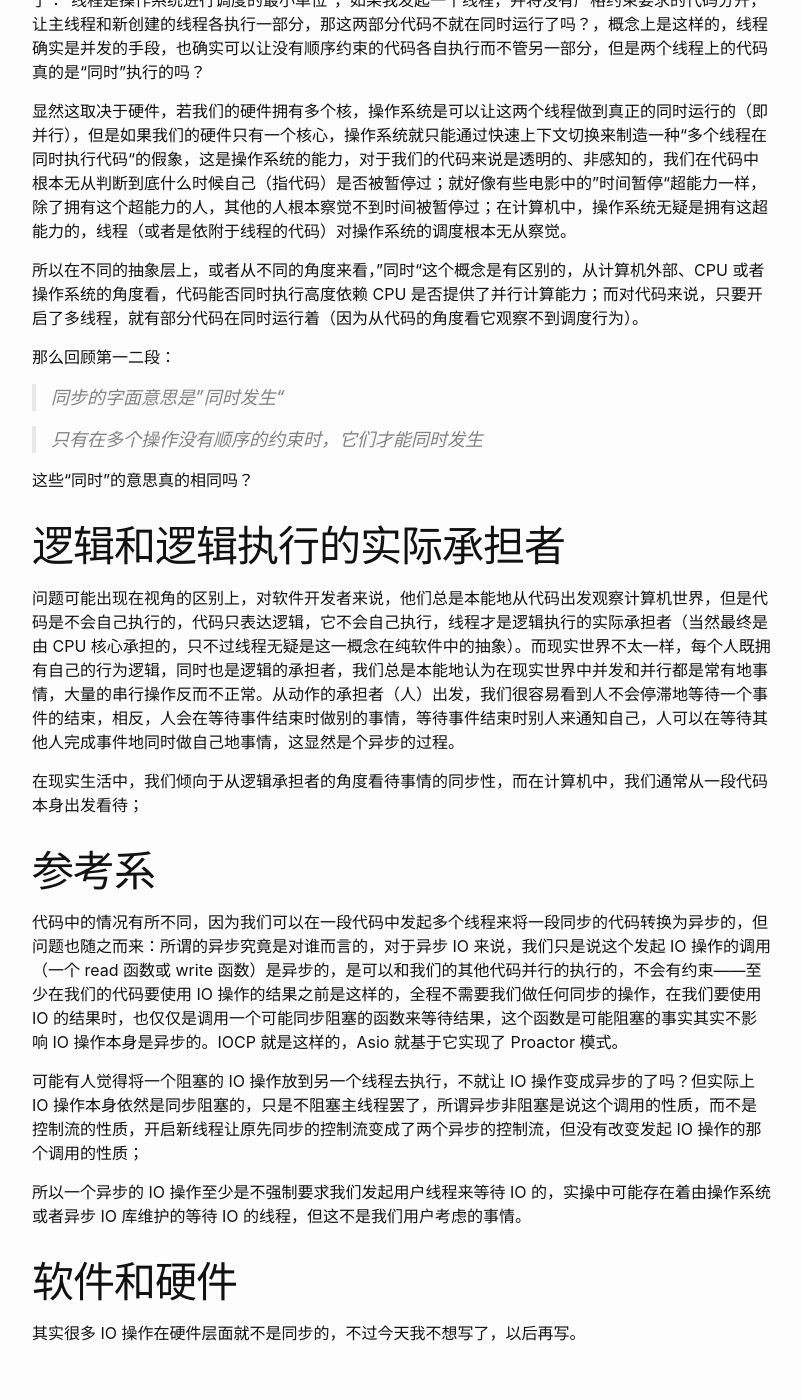
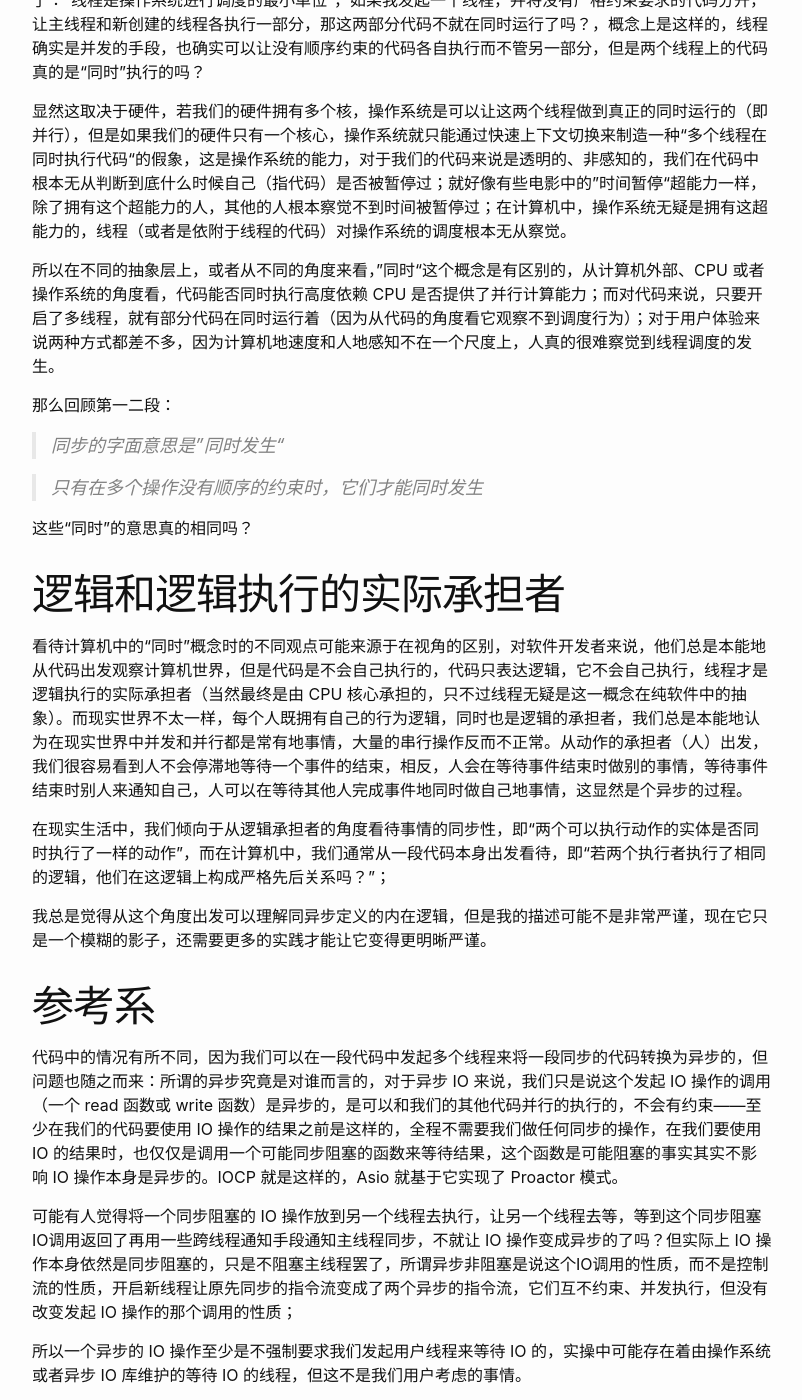
Before and after one commit to SoTTT/SoTTT.github.io, a Jekyll site: the page built from _posts/2023-12-2-async.md, in a window 1280 px wide and 1400 px high, scrolled down 1686 px. Shown: the whole window, without its empty margins (238-1040 px from the left). Built offline with Jekyll 4.4.1, drawn with Linux system fonts in a browser that asks for light colours; some of the changed text lies outside the part shown.

Commit message:
new content

```diff
--- a/_posts/2023-12-2-async.md
+++ b/_posts/2023-12-2-async.md
@@ -45,7 +45,7 @@
 
 显然这取决于硬件，若我们的硬件拥有多个核，操作系统是可以让这两个线程做到真正的同时运行的（即并行），但是如果我们的硬件只有一个核心，操作系统就只能通过快速上下文切换来制造一种“多个线程在同时执行代码“的假象，这是操作系统的能力，对于我们的代码来说是透明的、非感知的，我们在代码中根本无从判断到底什么时候自己（指代码）是否被暂停过；就好像有些电影中的”时间暂停“超能力一样，除了拥有这个超能力的人，其他的人根本察觉不到时间被暂停过；在计算机中，操作系统无疑是拥有这超能力的，线程（或者是依附于线程的代码）对操作系统的调度根本无从察觉。
 
-所以在不同的抽象层上，或者从不同的角度来看，”同时“这个概念是有区别的，从计算机外部、CPU 或者操作系统的角度看，代码能否同时执行高度依赖 CPU 是否提供了并行计算能力；而对代码来说，只要开启了多线程，就有部分代码在同时运行着（因为从代码的角度看它观察不到调度行为）。
+所以在不同的抽象层上，或者从不同的角度来看，”同时“这个概念是有区别的，从计算机外部、CPU 或者操作系统的角度看，代码能否同时执行高度依赖 CPU 是否提供了并行计算能力；而对代码来说，只要开启了多线程，就有部分代码在同时运行着（因为从代码的角度看它观察不到调度行为）；对于用户体验来说两种方式都差不多，因为计算机地速度和人地感知不在一个尺度上，人真的很难察觉到线程调度的发生。
 
 那么回顾第一二段：
 
@@ -57,18 +57,36 @@
 
 # 逻辑和逻辑执行的实际承担者
 
-问题可能出现在视角的区别上，对软件开发者来说，他们总是本能地从代码出发观察计算机世界，但是代码是不会自己执行的，代码只表达逻辑，它不会自己执行，线程才是逻辑执行的实际承担者（当然最终是由 CPU 核心承担的，只不过线程无疑是这一概念在纯软件中的抽象）。而现实世界不太一样，每个人既拥有自己的行为逻辑，同时也是逻辑的承担者，我们总是本能地认为在现实世界中并发和并行都是常有地事情，大量的串行操作反而不正常。从动作的承担者（人）出发，我们很容易看到人不会停滞地等待一个事件的结束，相反，人会在等待事件结束时做别的事情，等待事件结束时别人来通知自己，人可以在等待其他人完成事件地同时做自己地事情，这显然是个异步的过程。
+看待计算机中的“同时”概念时的不同观点可能来源于在视角的区别，对软件开发者来说，他们总是本能地从代码出发观察计算机世界，但是代码是不会自己执行的，代码只表达逻辑，它不会自己执行，线程才是逻辑执行的实际承担者（当然最终是由 CPU 核心承担的，只不过线程无疑是这一概念在纯软件中的抽象）。而现实世界不太一样，每个人既拥有自己的行为逻辑，同时也是逻辑的承担者，我们总是本能地认为在现实世界中并发和并行都是常有地事情，大量的串行操作反而不正常。从动作的承担者（人）出发，我们很容易看到人不会停滞地等待一个事件的结束，相反，人会在等待事件结束时做别的事情，等待事件结束时别人来通知自己，人可以在等待其他人完成事件地同时做自己地事情，这显然是个异步的过程。
 
-在现实生活中，我们倾向于从逻辑承担者的角度看待事情的同步性，而在计算机中，我们通常从一段代码本身出发看待；
+在现实生活中，我们倾向于从逻辑承担者的角度看待事情的同步性，即“两个可以执行动作的实体是否同时执行了一样的动作”，而在计算机中，我们通常从一段代码本身出发看待，即“若两个执行者执行了相同的逻辑，他们在这逻辑上构成严格先后关系吗？”；
+
+我总是觉得从这个角度出发可以理解同异步定义的内在逻辑，但是我的描述可能不是非常严谨，现在它只是一个模糊的影子，还需要更多的实践才能让它变得更明晰严谨。
 
 # 参考系
 
 代码中的情况有所不同，因为我们可以在一段代码中发起多个线程来将一段同步的代码转换为异步的，但问题也随之而来：所谓的异步究竟是对谁而言的，对于异步 IO 来说，我们只是说这个发起 IO 操作的调用（一个 read 函数或 write 函数）是异步的，是可以和我们的其他代码并行的执行的，不会有约束——至少在我们的代码要使用 IO 操作的结果之前是这样的，全程不需要我们做任何同步的操作，在我们要使用 IO 的结果时，也仅仅是调用一个可能同步阻塞的函数来等待结果，这个函数是可能阻塞的事实其实不影响 IO 操作本身是异步的。IOCP 就是这样的，Asio 就基于它实现了 Proactor 模式。
 
-可能有人觉得将一个阻塞的 IO 操作放到另一个线程去执行，不就让 IO 操作变成异步的了吗？但实际上 IO 操作本身依然是同步阻塞的，只是不阻塞主线程罢了，所谓异步非阻塞是说这个调用的性质，而不是控制流的性质，开启新线程让原先同步的控制流变成了两个异步的控制流，但没有改变发起 IO 操作的那个调用的性质；
+可能有人觉得将一个同步阻塞的 IO 操作放到另一个线程去执行，让另一个线程去等，等到这个同步阻塞IO调用返回了再用一些跨线程通知手段通知主线程同步，不就让 IO 操作变成异步的了吗？但实际上 IO 操作本身依然是同步阻塞的，只是不阻塞主线程罢了，所谓异步非阻塞是说这个IO调用的性质，而不是控制流的性质，开启新线程让原先同步的指令流变成了两个异步的指令流，它们互不约束、并发执行，但没有改变发起 IO 操作的那个调用的性质；
 
 所以一个异步的 IO 操作至少是不强制要求我们发起用户线程来等待 IO 的，实操中可能存在着由操作系统或者异步 IO 库维护的等待 IO 的线程，但这不是我们用户考虑的事情。
 
+# 异步IO和异步操作
+
+涉及到“异步”这个概念的具体场景，最常见的应该是异步IO和异步操作，这两个概念中，IO应该是概念相对小的那一个（毕竟IO操作是一个操作，但不是所有的操作都是IO操作），所有这段文字从IO开始。
+
+## IO的定义
+
+我记得我第一次见到一些高级语言（如C++和Java）中的各种流类时，我总是很难区分那些带有Input和Output的流类的数据流向是从哪里到哪里，后来直到我知道IO的个术语的含义，这个问题才得到解决。IO是一个对内存中的数据的读写过程，所谓Input是将数据从其他设备读入内存，Output是将数据从内存写出到其他设备；可能从不同的方向看，读写关系可能不同，但是数据从其他设备流向内存的一定是输入，而数据从内存流向其他设备的是输出。
+
+## 同步IO和异步IO
+
+要进行IO，实际上是要进行IO操作，从我们代码的角度来看，所谓IO操作就是涉及IO的调用之和，只有执行这些操作之后真正拿到了数据，才说IO操作完成了；但是“拿到数据”又是什么意思？例如在Windows上，在发起IO调用时，调用线程会阻塞直到IO操作完成，一旦线程解除了阻塞且再次获得CPU时间，IO调用就立即返回，这时要么发生了一个错误，可以通过返回值或线程局部错误码检查出来，要么读取成功，读取到的数据已经被写在了调用时提供的地址上；这之中其实包含两个过程：DMA设备将数据写到内核缓冲区、内核将数据从内核缓冲区写到调用者指定的地址。
+
+这样的过程是同步的，也是阻塞的，说阻塞是因为进行IO调用后到返回之前，调用线程是阻塞着的，这时候线程根本无法被调度（因为IO还未完成），说同步是因为这IO操作本身和同一指令流中的其他指令无法同时（严谨的说是某一层面上的并发）执行，即使IO操作根本不会占用CPU（如果它占用CPU的话调用线程就不会被阻塞了）。这种方式十分简单无脑——我在等一件事发生，如果他没发生我（线程）就一直躺着不动，只能说非常巴适；而且从指令流的角度来看也比较简单明了——利用语言定义的作用次序将依赖IO操作结果的指令严格的限制在IO操作之后，写出来的代码是线性的，依赖关系一看就知。
+
+但是并非所有的代码的要求都如此的线性，服务器标准模型所面临的问题就是如此：服务器的逻辑运行在一个循环中，不断的接受连接、处理请求并发回响应数据，次序上看，循环中的逻辑既先于IO操作又后于IO操作，这就意味着如果IO操作是阻塞同步的，不仅每次进入阻塞状态和阻塞恢复需要额外的时间成本（来自操作系统的调度），同步也导致了IO操作未完成时逻辑上不依赖于它的接受连接操作也无法执行。若操作系统只提供阻塞同步的IO操作，那应用将不得不承担这些成本——要么只能串行地处理连接，要么使用多个线程，承担内核级线程的使用成本。
+
 # 软件和硬件
 
-其实很多 IO 操作在硬件层面就不是同步的，不过今天我不想写了，以后再写。
+其实很多 IO 操作在硬件层面就不是同步的，即使从硬件的角度来看，IO操作本身并非由CPU完成
```
